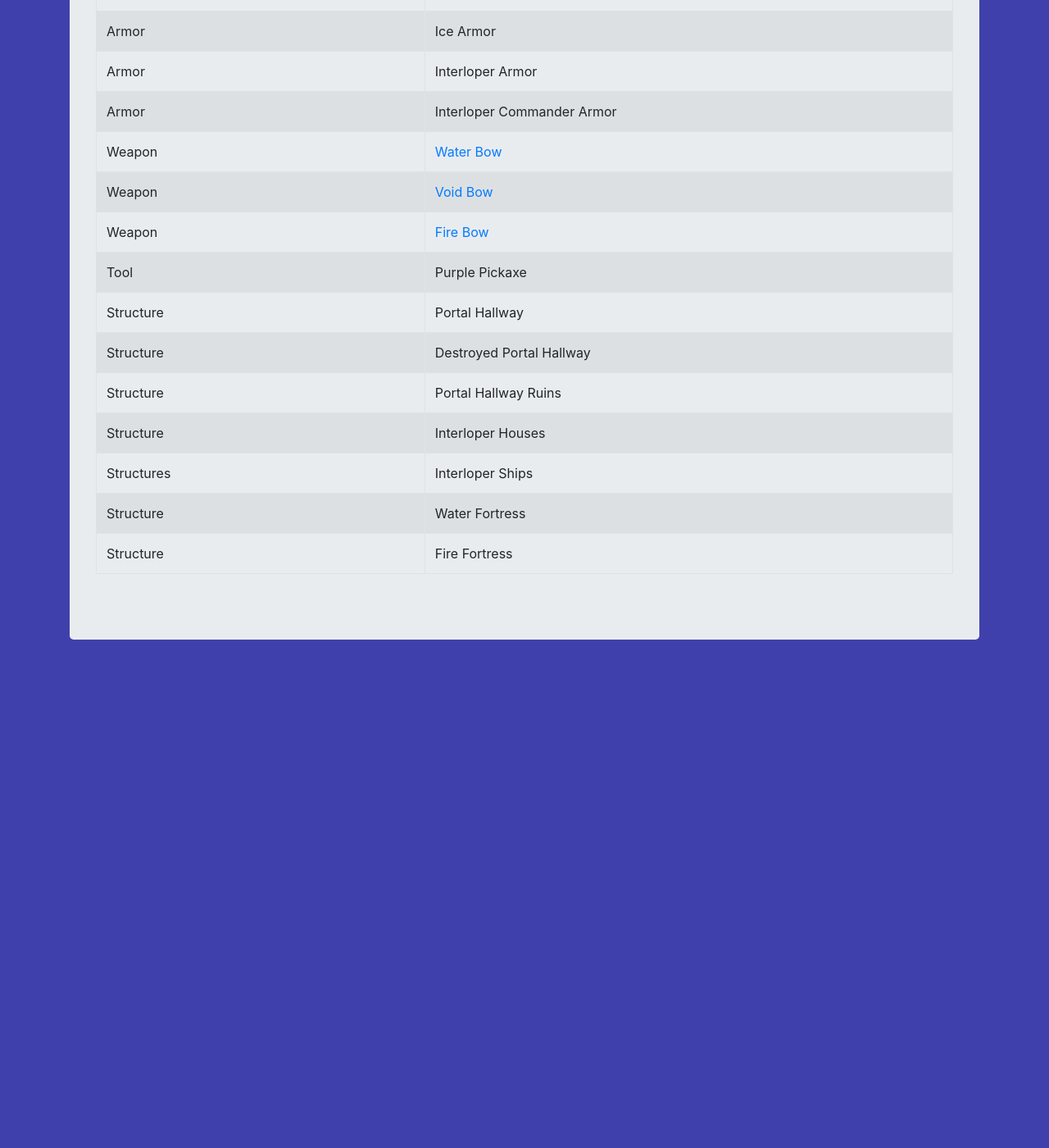
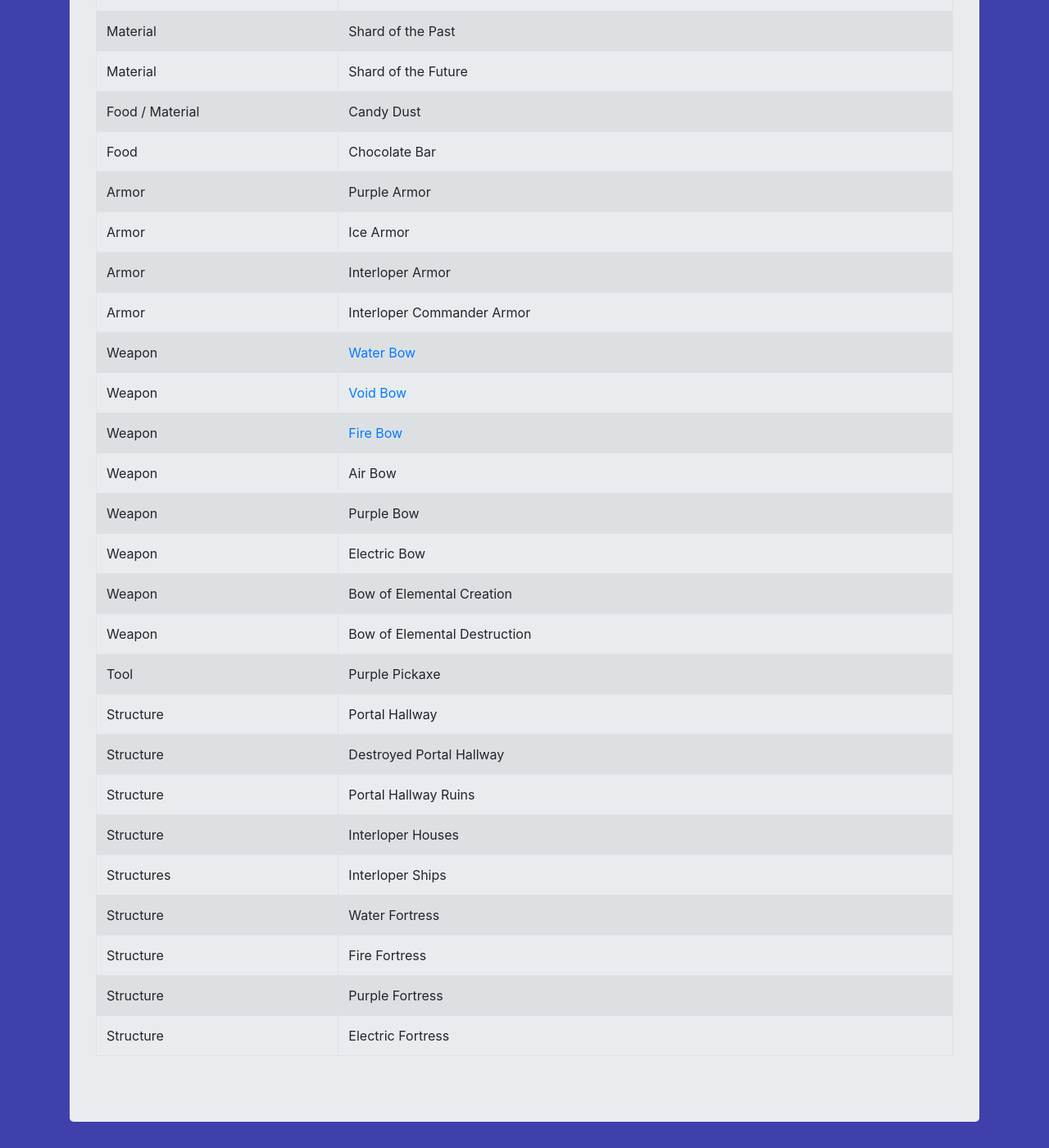
Before and after one commit to TeamCstudios/DimensionsMod, a Jekyll site: the page built from index.md, in a window 1280 px wide and 1400 px high, scrolled down 2817 px. Shown: the whole window at 82% size. Built offline with Jekyll 4.4.1, drawn with Linux system fonts in a browser that asks for light colours; nearby versions of some CDN libraries; before the commit the page ends 3629 px from its top, so only the background shows below that; some of the changed text lies outside the part shown.

Commit message:
add 0.10.0 items

```diff
--- a/index.md
+++ b/index.md
@@ -43,9 +45,12 @@ Dimensions Mod wiki.
 | Block / Material  | Primordial Stone                                  |
 | Block / Material  | Crazy Rock                                        |
 | Block / Material  | Waste Ground                                      |
+| Block / Material  | Purple Brick                                      |
+| Block / Material  | Shocked Silt                                      |
 | Block / Crafted   | Icegem Block                                      |
 | Block / Explosive | Nuke                                              |
 | Block / Explosive | Water Bomb                                        |
+| Block / Explosive | Electro Bomb                                        |
 | Block / Ore       | Ice Ore                                           |
 | Fluid             | Purple Fluid                                      |
 | Fluid             | Goldwater                                         |
@@ -69,6 +74,11 @@ Dimensions Mod wiki.
 | Weapon            | [Water Bow](weapon/waterbow)                                         |
 | Weapon            | [Void Bow](weapon/voidbow)                                          |
 | Weapon            | [Fire Bow](weapon/firebow)                         |
+| Weapon            | Air Bow                                           |
+| Weapon            | Purple Bow                                         |
+| Weapon            | Electric Bow                                         |
+| Weapon            | Bow of Elemental Creation                         |
+| Weapon            | Bow of Elemental Destruction                       |
 | Tool              | Purple Pickaxe                                    |
 | Structure         | Portal Hallway                                    |
 | Structure         | Destroyed Portal Hallway                          |
@@ -77,3 +87,5 @@ Dimensions Mod wiki.
 | Structures        | Interloper Ships                                  |
 | Structure         | Water Fortress                                    |
 | Structure         | Fire Fortress                                     |
+| Structure         | Purple Fortress                                    |
+| Structure         | Electric Fortress                                     |
```
Also changed, not shown: other parts of index.md (+3 -1 lines), changelog.md.
